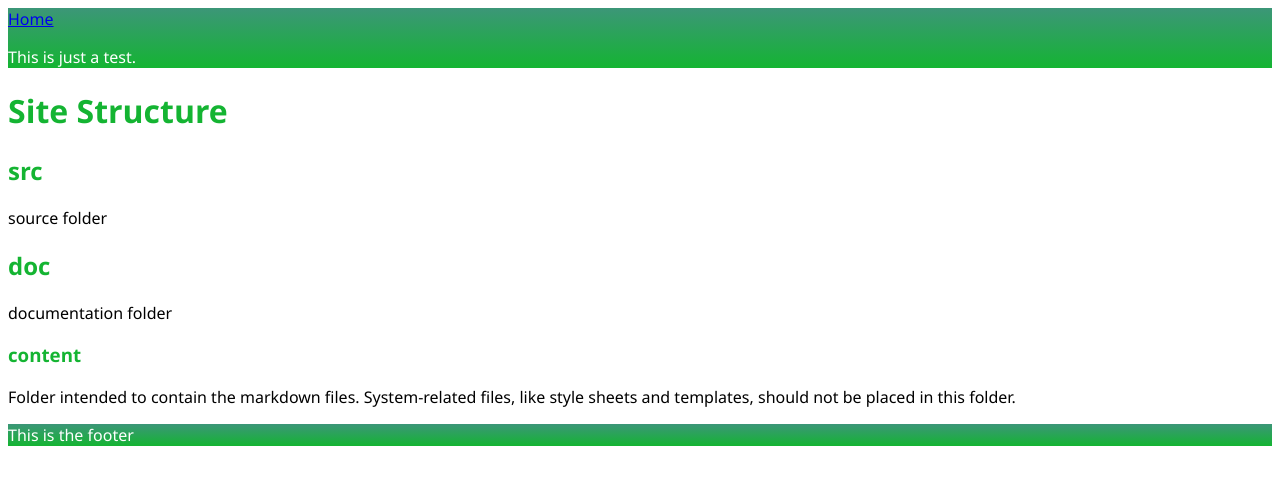
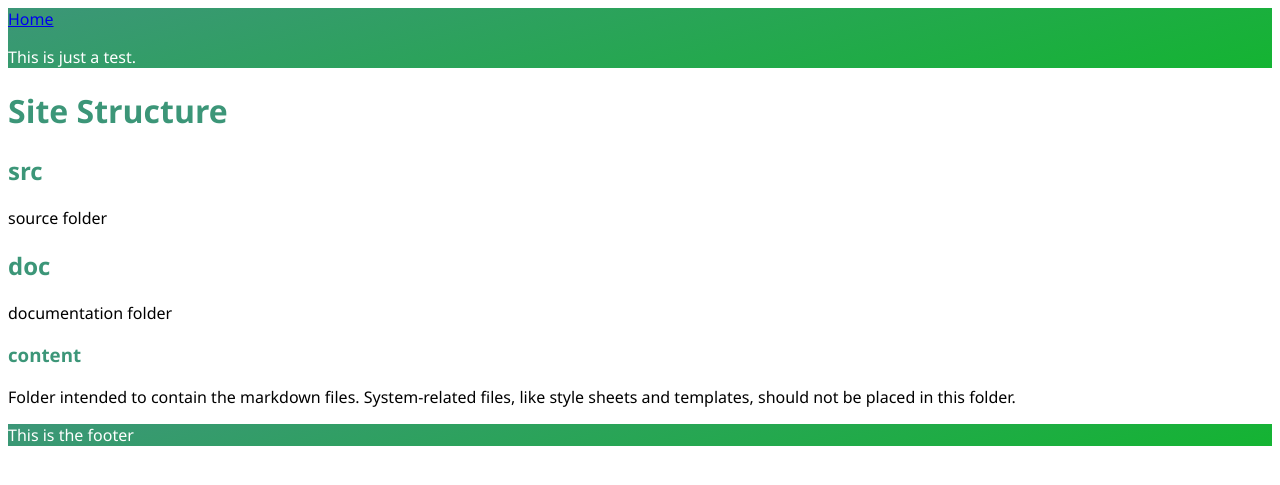
Before and after one commit to MetaP/learn-web-development, a Jekyll site: the page built from docs/content/site-structure.md, in a window 1280 px wide. Shown: the top 485 px of the page. Built offline with Jekyll 4.4.1, drawn with Linux system fonts in a browser that asks for light colours; our own code applies the rules of GitHub Pages for plain Markdown files.

Commit message:
start green theme fix 5

```diff
--- a/docs/assets/css/metap.scss
+++ b/docs/assets/css/metap.scss
@@ -7,13 +7,13 @@
 $color-1: rgb(60, 150, 120);
 $color-2: rgb(20, 180, 50);
 
-$header-background: linear-gradient($color-1, $color-2);
+$header-background: linear-gradient(165deg, $color-1, $color-2);
 $header-color-text: white;
 
 $footer-background: $header-background;
 $footer-color-text: $header-color-text;
 
-$color-title: $color-2;
+$color-title: $color-1;
 
 header {
     background: $header-background;
```
